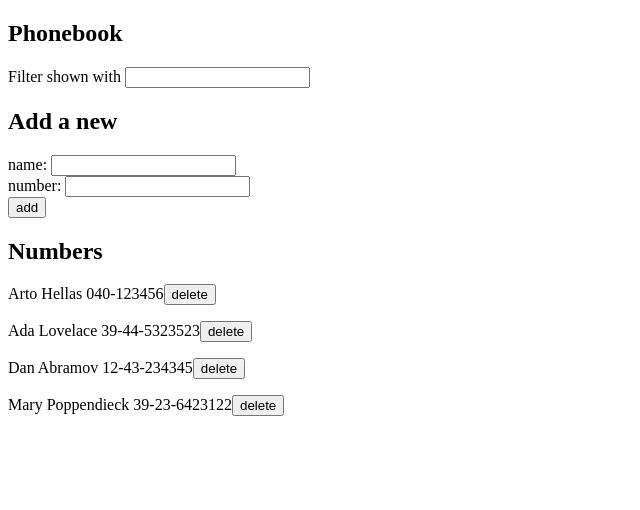
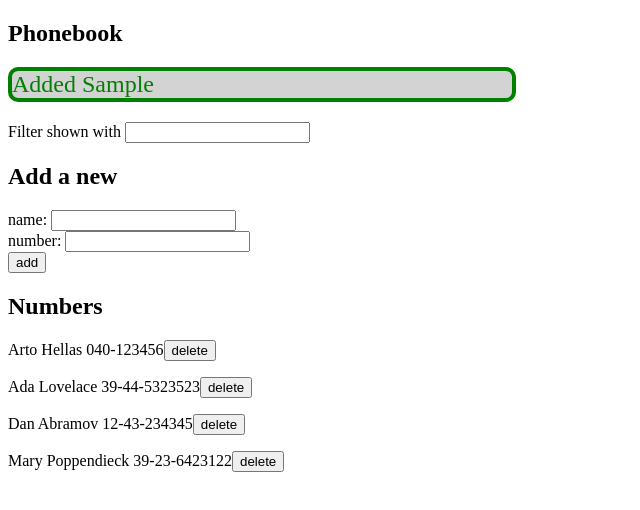
Before and after one commit to jannicasavander/full_stack_open, a React (Vite) app in the folder part_2/puhelinluettelo/: page / in a window 1280 px wide. Both pictures are taken after typing "Sample", "Sample" into the empty fields and a click on the button "add". Shown: the top 510 px of the page, without its empty margins (0-640 px from the left). Built offline with nearby package versions, Linux system fonts and the light colour scheme; no server answers; data requests are answered from the project's data file.

Commit message:
add notifications for success and error

```diff
--- a/part_2/puhelinluettelo/src/App.jsx
+++ b/part_2/puhelinluettelo/src/App.jsx
@@ -3,12 +3,15 @@ import Filter from "./components/Filter";
 import PersonForm from "./components/PersonForm";
 import PersonList from "./components/PersonList";
 import personsService from "./services/persons";
+import Notification from "./components/Notification";
 
 const App = () => {
     const [persons, setPersons] = useState([]);
     const [newName, setNewName] = useState("");
     const [newNumber, setNewNumber] = useState("");
     const [newFilter, setNewFilter] = useState("");
+    const [notificationMessage, setNotificationMessage] = useState("");
+    const [isError, setIsError] = useState(false);
 
     useEffect(() => {
         personsService.getAll().then(initialPersons => {
@@ -48,12 +51,24 @@ const App = () => {
                 `${personObject.name} is already added to phonebook, replace the old number with a new one?`,
             )
         ) {
-            personsService.update(id, personObject).then(returnedPerson => {
+            personsService
+                .update(id, personObject)
+                .then(returnedPerson => {
                     setPersons(
                         persons.map(person =>
                             person.id !== id ? person : returnedPerson,
                         ),
                     );
+                })
+                .catch(error => {
+                    setNotificationMessage(
+                        `Person '${personObject.name}' has already been removed from the server`,
+                    );
+                    setIsError(true);
+                    setTimeout(() => {
+                        setNotificationMessage(null);
+                    }, 5000);
+                    setPersons(persons.filter(n => n.id !== id));
                 });
         }
     };
@@ -65,11 +80,17 @@ const App = () => {
             number: newNumber,
         };
         const person = persons.find(person => person.name === newName);
-        person
-            ? handlePersonUpdate(person.id, personObject)
-            : personsService.create(personObject).then(returnedPerson => {
+        if (person) {
+            handlePersonUpdate(person.id, personObject);
+        } else {
+            personsService.create(personObject).then(returnedPerson => {
                 setPersons(persons.concat(returnedPerson));
             });
+            setNotificationMessage(`Added ${personObject.name}`);
+            setTimeout(() => {
+                setNotificationMessage(null);
+            }, 5000);
+        }
         setNewName("");
         setNewNumber("");
     };
@@ -81,6 +102,7 @@ const App = () => {
     return (
         <div>
             <h2>Phonebook</h2>
+            <Notification message={notificationMessage} error={isError} />
             <Filter
                 filter={newFilter}
                 handleFilterChange={handleFilterChange}
--- /dev/null
+++ b/part_2/puhelinluettelo/src/components/Notification.jsx
@@ -0,0 +1,19 @@
+const Notification = ({ message, error }) => {
+    const notificationStyle = {
+        color: error ? "red" : "green",
+        fontSize: 24,
+        margin: "20px 0",
+        backgroundColor: "lightgrey",
+        border: error ? "4px solid red" : "4px solid green",
+        borderRadius: 10,
+        width: 500,
+    };
+
+    if ((message === null) | (message?.length === 0)) {
+        return null;
+    }
+
+    return <div style={notificationStyle}>{message}</div>;
+};
+
+export default Notification;
```
Lines whose indentation alone changed are shown as unchanged.
